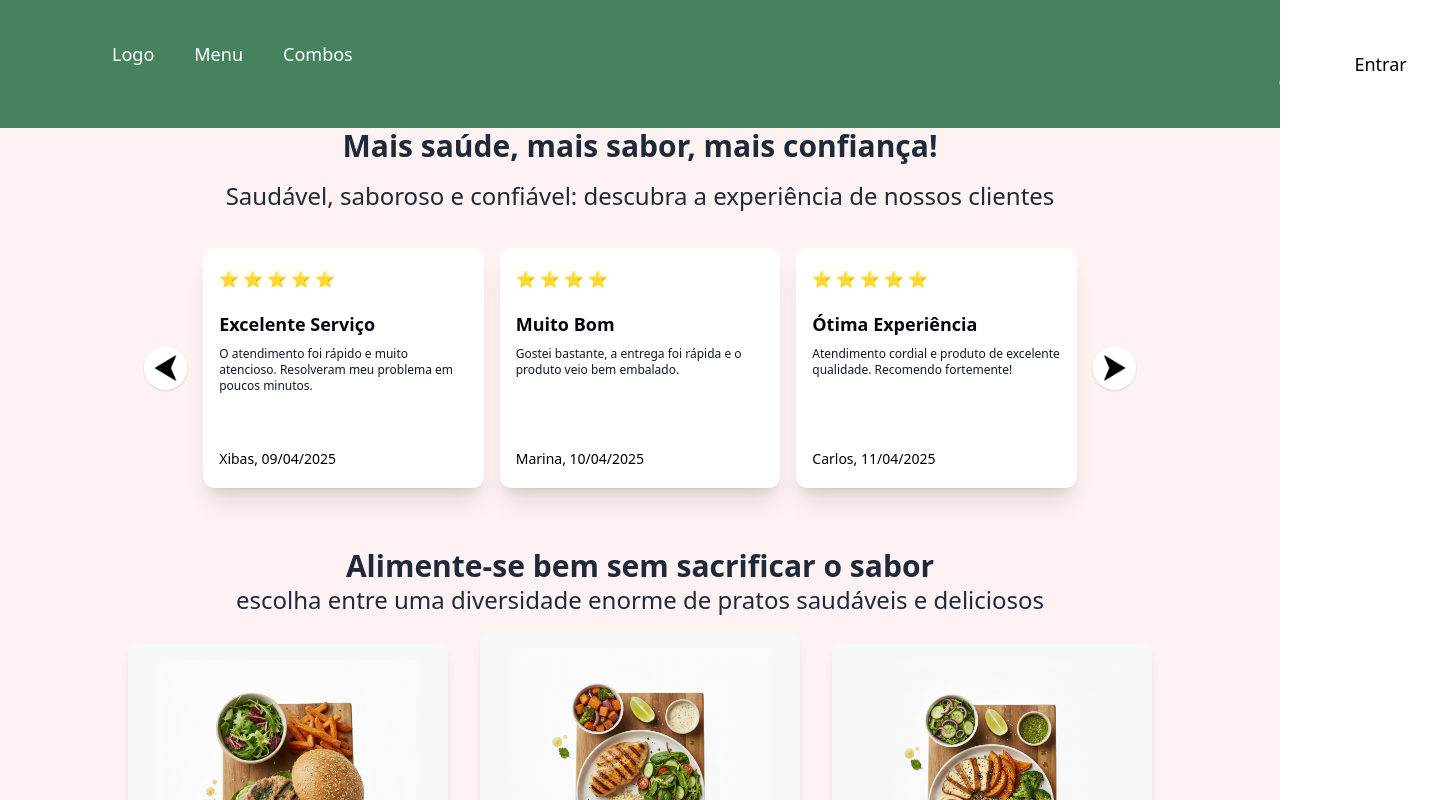
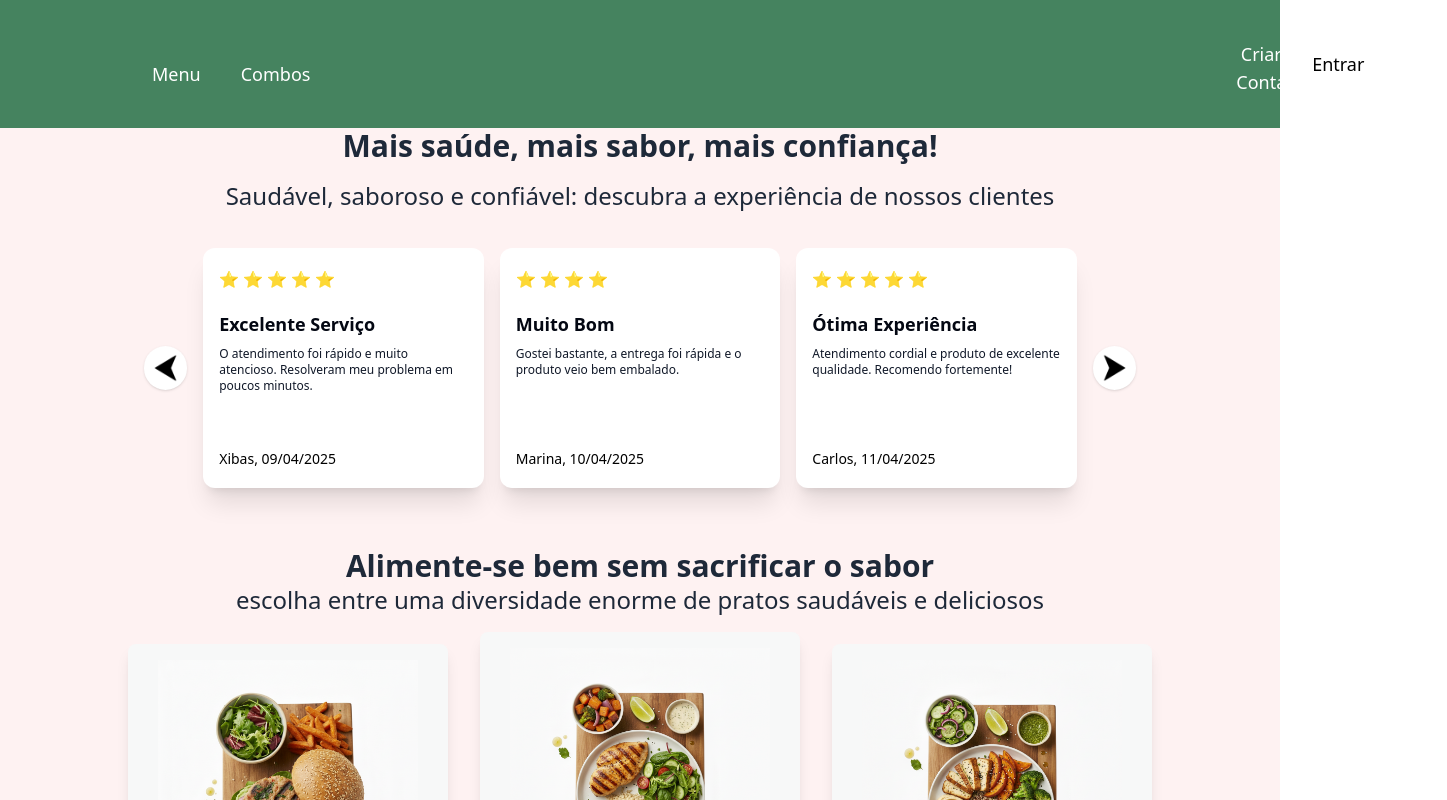
Before and after one commit to DrumondParizottoPiccolo/WebDelivery, a React (Vite) app: page / in a window 1280 px wide. Shown: the top 800 px of the page, 1447 px wide, since content can reach past the window. Built offline with nearby package versions, Linux system fonts and the light colour scheme.

Commit message:
;colocando imagem logo

```diff
--- a/src/Components/Header.jsx
+++ b/src/Components/Header.jsx
@@ -1,3 +1,4 @@
+
 
 const Header = () => {
     return (
@@ -5,17 +6,20 @@ const Header = () => {
            <div className='ml-20 p-8 space-x-10 text-white flex text-lg'>
              <nav className=' space-x-10 flex mt-2'>
                  <a href="">
-                    Logo
+                    <img
+                    src="/FeedBetter.png"
+                    alt="Logo food better"
+                    className="w-20" />
                  </a>
-                 <a href="" className="hover:underline">
+                 <a href="" className="mt-5 hover:underline">
                     Menu
                  </a>
-                 <a href="" className="hover:underline">
+                 <a href="" className="mt-5 hover:underline">
                     Combos
                  </a>
              </nav>
-             <nav className="flex space-x-3 ml-220">
-                <button className="flex mt-2 hover:underline cursor-pointer ">
+             <nav className="flex space-x-3  ml-220">
+                <button className="flex mt-2  hover:underline cursor-pointer ">
                     Criar Conta
                 </button>
                 <button className="bg-white p-2 w-20 rounded-full text-black transform translate-y-0 hover:translate-y-1 cursor-pointer active:translate-y-2">
```
